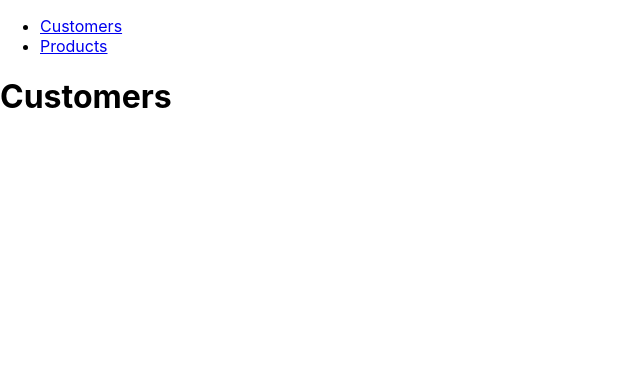
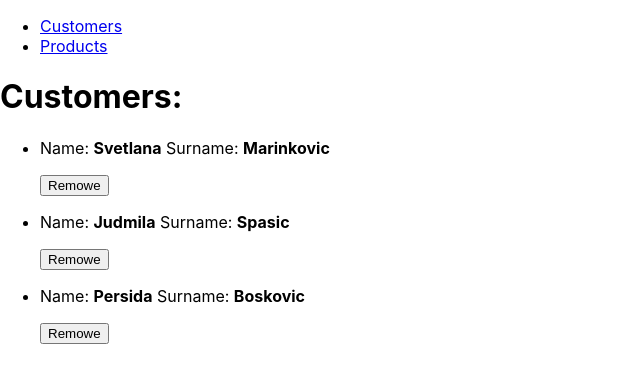
Before and after one commit to marijanikolovski/store-app, a React (Create React App) app: page /customers in a window 1280 px wide. Shown: the top 382 px of the page, without its empty margins (0-640 px from the left). Built offline with nearby package versions, Linux system fonts and the light colour scheme.

Commit message:
Customer list and customer deletion

```diff
--- /dev/null
+++ b/src/components/SingleCustomer.jsx
@@ -0,0 +1,21 @@
+import React from 'react'
+
+const SingleCustomer = ({
+    id,
+    name,
+    surname,
+    onDeleteCustomer
+}) => {
+  return (
+    <div>
+        <ul>
+            <li>
+                <p>Name: <strong>{name}</strong> Surname: <strong>{surname}</strong></p>
+                <button onClick={() => onDeleteCustomer(id)}>Remowe</button>
+            </li>
+        </ul>
+    </div>
+  )
+}
+
+export default SingleCustomer
--- a/src/pages/AppCustomers.jsx
+++ b/src/pages/AppCustomers.jsx
@@ -1,9 +1,31 @@
-import React from 'react'
+import React, { useState } from 'react'
+import CustomerService from '../service/CustomerService';
+import SingleCustomer from '../components/SingleCustomer';
 
 const AppCustomers = () => {
+    const [customers, setCustomers] = useState(CustomerService.getAll())
+
+    const hendleDeleteCostomer = (id) => {
+        const isDeleted = CustomerService.delete(id)
+
+        if (isDeleted) {
+          setCustomers(customers.filter(customer => customer.id !== id));
+        }
+    }
+
   return (
     <div>
-      <h1>Customers</h1>
+      <h1>Customers:</h1>
+      {customers.map((customer) => (
+        <SingleCustomer
+            key={customer.id}
+            id={customer.id}
+            name={customer.name}
+            surname={customer.surname}
+            onDeleteCustomer={hendleDeleteCostomer}
+        />
+      ))
+      }
     </div>
   )
 }
--- /dev/null
+++ b/src/service/CustomerService.jsx
@@ -0,0 +1,43 @@
+class CustomerService {
+    constructor() {
+        this.customers = [
+          {
+            id: 1,
+            name: "Svetlana",
+            surname: "Marinkovic",
+          },
+          {
+            id: 2,
+            name: "Judmila",
+            surname: "Spasic",
+          },
+          {
+            id: 3,
+            name: "Persida",
+            surname: "Boskovic",
+          },
+        ];
+      }
+
+      getAll() {
+        return this.customers;
+      }
+
+      getId(id) {
+        return this.customers.find((customer) => customer.id === id)
+      }
+
+      delete(id) {
+        const index = this.customers.findIndex((customer) => customer.id === id);
+
+        if (index === -1) {
+          return false;
+        }
+
+        this.customers.splice(index, 1);
+
+        return true
+      }
+}
+
+export default new CustomerService()
```
